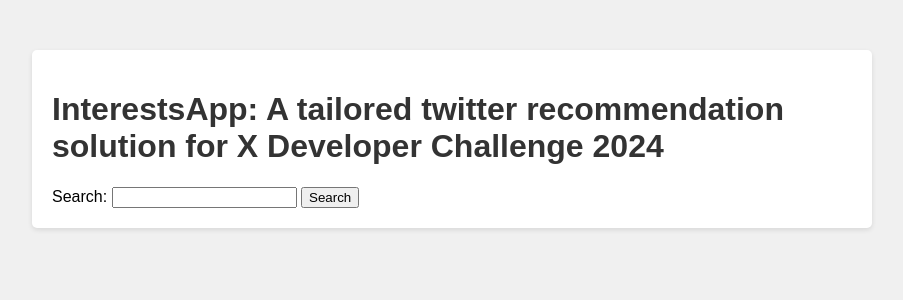
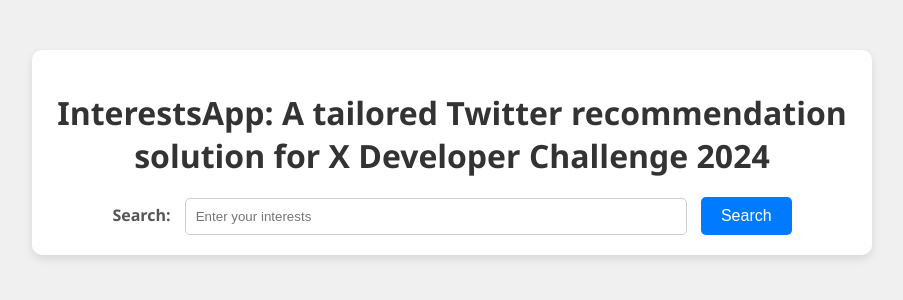
Before and after one commit to FloofyJin/XDeveloperCompetition2024, a Django app: page / in a window 1280 px wide. Shown: the top 300 px of the page, without its empty margins (188-1091 px from the left). Run offline with Django 5.2, Linux system fonts and the light colour scheme.

Commit message:
Enhancing home.html

```diff
--- a/Django-Utils/InterestsApp/templates/home.html
+++ b/Django-Utils/InterestsApp/templates/home.html
@@ -3,11 +3,11 @@
 <head>
     <meta charset="UTF-8">
     <meta name="viewport" content="width=device-width, initial-scale=1.0">
-    <title>InterestsApp: A tailored twitter recommendation solution for X Developer Challenge 2024</title>
+    <title>InterestsApp: A tailored Twitter recommendation solution for X Developer Challenge 2024</title>
     <style>
         /* Add your CSS styles here */
         body {
-            font-family: Arial, sans-serif;
+            font-family: 'Segoe UI', Tahoma, Geneva, Verdana, sans-serif;
             background-color: #f0f0f0;
             margin: 0;
             padding: 0;
@@ -17,22 +17,52 @@
             margin: 50px auto;
             padding: 20px;
             background-color: #fff;
+            border-radius: 10px;
+            box-shadow: 0 4px 8px rgba(0,0,0,0.1);
+        }
+        h1 {
+            color: #333;
+            text-align: center;
+            margin-bottom: 20px;
+        }
+        form {
+            text-align: center;
+        }
+        label {
+            font-weight: bold;
+            color: #555;
+            margin-right: 10px;
+        }
+        input[type="text"] {
+            padding: 10px;
+            border: 1px solid #ccc;
             border-radius: 5px;
-            box-shadow: 0 2px 5px rgba(0,0,0,0.1);
+            width: 60%;
+            margin-right: 10px;
         }
-        h1, p {
-            color: #333;
+        button[type="submit"] {
+            padding: 10px 20px;
+            border: none;
+            border-radius: 5px;
+            background-color: #007bff;
+            color: #fff;
+            font-size: 16px;
+            cursor: pointer;
+            transition: background-color 0.3s ease;
+        }
+        button[type="submit"]:hover {
+            background-color: #0056b3;
         }
     </style>
 </head>
 <body>
     <div class="container">
-        <h1>InterestsApp: A tailored twitter recommendation solution for X Developer Challenge 2024</h1>
+        <h1>InterestsApp: A tailored Twitter recommendation solution for X Developer Challenge 2024</h1>
         <!-- Search bar -->
         <form method="post">
             {% csrf_token %}
             <label for="search_query">Search:</label>
-            <input type="text" id="search_query" name="search_query" required>
+            <input type="text" id="search_query" name="search_query" placeholder="Enter your interests" required>
             <button type="submit">Search</button>
         </form>
     </div>
```
